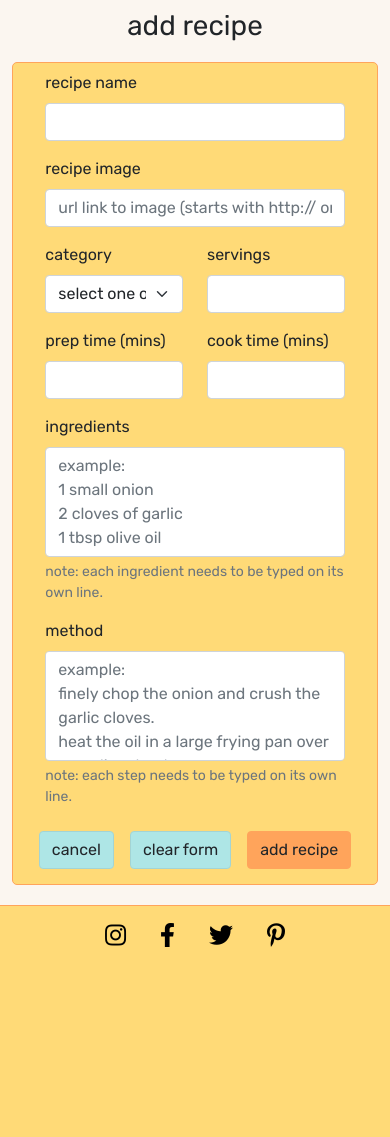
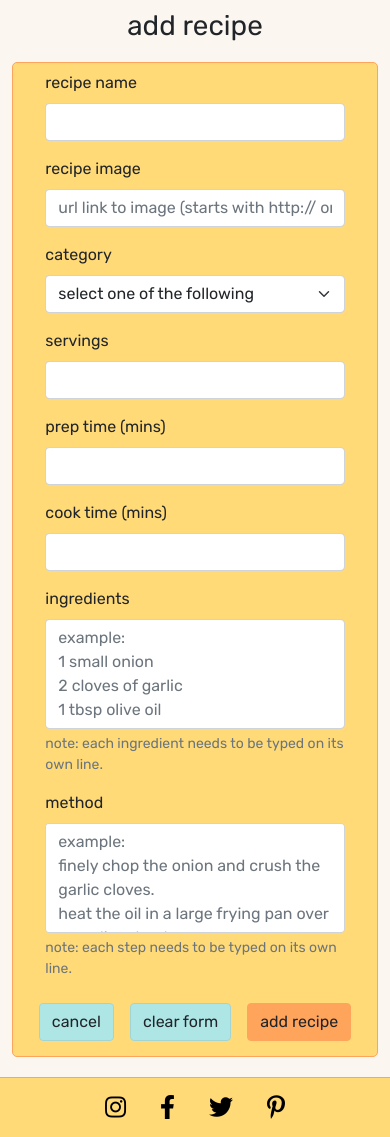
Before and after one commit to mitchdavenport88/family-feasts, a Flask app: page /add_recipe in a window 390 px wide. Shown: the part 75-1212 px from the top of the page. Before the commit the page ends 1022 px from the top, so only its background shows below. Run offline with Flask 2, Linux system fonts and the light colour scheme; the visitor is signed in with stand-in values (Sample User, id 1); data that the repository does not hold is empty; some libraries are stand-ins or nearby versions.

Commit message:
Add and adjust height and width properties for better responsiveness

```diff
--- a/static/css/style.css
+++ b/static/css/style.css
@@ -20,6 +20,11 @@
 body {
     background-color: var(--light-grey);
     overflow-y: scroll;
+}
+
+.container-fluid {
+    max-width: 2000px;
+    margin: 0 auto
 }
 
 /* base.html */
@@ -210,11 +215,17 @@ body {
     border: 1px solid var(--orange);
     background-color: var(--light-orange);
     margin-bottom: 20px;
+    max-width: 400px;
+    margin-right: auto;
+    margin-left: auto;
 }
 
 .card-img,
 .card-img-top {
-    height: 275px;
+    height: 300px;
+    width: 100%;
+    object-fit: cover;
+    object-position: center;
 }
 
 /* view_recipes.html */
@@ -227,6 +238,9 @@ body {
 .recipe-info-card {
     border: 1px solid var(--orange);
     border-radius: 5px;
+    max-width: 1000px;
+    margin-left: auto;
+    margin-right: auto;
 }
 
 .recipe-info-pic {
@@ -250,7 +264,7 @@ body {
     -ms-flex-pack: center;
     justify-content: center;
     text-align: center;
-    height: 40px;
+    min-height: 40px;
 }
 
 .recipe-info-box p {
@@ -341,7 +355,8 @@ body {
     padding: 2% 0;
     border: 1px solid var(--orange);
     border-radius: 5px;
-    margin-bottom: 20px;
+    margin: 0 auto 20px auto;
+    max-width: 1200px;
 }
 
 .form-link {
@@ -404,6 +419,14 @@ body {
     }
 }
 
+/* max-width md */
+@media only screen and (max-width: 767px) {
+    /* view_recipes.html */
+    .recipe-info-card {
+        max-width: 500px;
+    }
+}
+
 /* max-width sm */
 @media only screen and (max-width: 575px) {
     /* navigation */
--- a/templates/_macros.html
+++ b/templates/_macros.html
@@ -1,7 +1,7 @@
 <!-- inserts cards used to display recipes -->
 {% macro recipe_card(recipe) %}
 
-    <div class="col-12 col-md-4 col-lg-3">
+    <div class="col-12 col-md-6 col-lg-4 col-xl-3">
         <div class="card">
             <img src="{{ recipe.recipe_image }}" class="card-img-top" alt="{{ recipe.recipe_name }}">
             <div class="card-body">
--- a/templates/add_recipe.html
+++ b/templates/add_recipe.html
@@ -4,7 +4,7 @@
     <h1 class="text-center page-title">add recipe</h1>
 
     <section class="container-fluid">
-        <form class="col-12 col-md-8 offset-md-2 my-form" method="POST" action="{{ url_for('add_recipe') }}">
+        <form class="col-12 col-md-10 offset-md-1 col-lg-8 offset-lg-2 my-form" method="POST" action="{{ url_for('add_recipe') }}">
             <div class="row">
                 <!-- recipe name -->
                 <div class="col-10 offset-1">
@@ -29,7 +29,7 @@
             </div>
             <div class="row">
                 <!-- category (dropdown) -->
-                <div class="col-5 offset-1">
+                <div class="col-10 col-sm-5 offset-1">
                     <div class="mb-3">
                         <label for="category_name" class="form-label">category</label>
                         <select id="category_name" name="category_name" class="form-control form-select" required>
@@ -41,7 +41,7 @@
                     </div>
                 </div>
                 <!-- servings (number) -->
-                <div class="col-5">
+                <div class="col-10 offset-1 col-sm-5 offset-sm-0">
                     <div class="mb-3">
                         <label for="servings" class="form-label">servings</label>
                         <input type="number" id="servings" name="servings" class="form-control"
@@ -51,7 +51,7 @@
             </div>
             <div class="row">
                 <!-- prep time (number) -->
-                <div class="col-5 offset-1">
+                <div class="col-10 col-sm-5 offset-1">
                     <div class="mb-3">
                         <label for="prep_time" class="form-label">prep time (mins)</label>
                         <input type="number" id="prep_time" name="prep_time" class="form-control"
@@ -59,7 +59,7 @@
                     </div>
                 </div>
                 <!-- cooking time (number) -->
-                <div class="col-5">
+                <div class="col-10 offset-1 col-sm-5 offset-sm-0">
                     <div class="mb-3">
                         <label for="cook_time" class="form-label">cook time (mins)</label>
                         <input type="number" id="cook_time" name="cook_time" class="form-control"
@@ -92,7 +92,7 @@
                 </div>
             </div>
             <!-- buttons -->
-            <div class="d-flex justify-content-center">
+            <div class="d-flex flex-wrap justify-content-center">
                 <a href="{{ url_for('recipes', filter='all') }}" class="btn my-clear-btn m-2">cancel</a>
                 <button type="reset" class="btn my-clear-btn m-2">clear form</button>
                 <button type="submit" class="btn my-btn m-2">add recipe</button>
--- a/templates/login.html
+++ b/templates/login.html
@@ -4,7 +4,7 @@
     <h1 class="text-center page-title">log in</h1>
 
     <section class="container-fluid">
-        <form class="col-12 col-md-8 offset-md-2 my-form" method="POST" action="{{ url_for('login') }}">
+        <form class="col-12 col-md-10 offset-md-1 col-lg-8 offset-lg-2 my-form" method="POST" action="{{ url_for('login') }}">
             <!-- username -->
             <div class="row">
                 <div class="col-10 offset-1">
--- a/templates/register.html
+++ b/templates/register.html
@@ -4,7 +4,7 @@
     <h1 class="text-center page-title">register</h1>
 
     <section class="container-fluid">
-        <form class="col-12 col-md-8 offset-md-2 my-form" method="POST" action="{{ url_for('register') }}">
+        <form class="col-12 col-md-10 offset-md-1 col-lg-8 offset-lg-2 my-form" method="POST" action="{{ url_for('register') }}">
             <!-- username -->
             <div class="row">
                 <div class="col-10 offset-1">
```
Also changed, not shown: templates/edit_recipe.html (+6 -6 lines).
